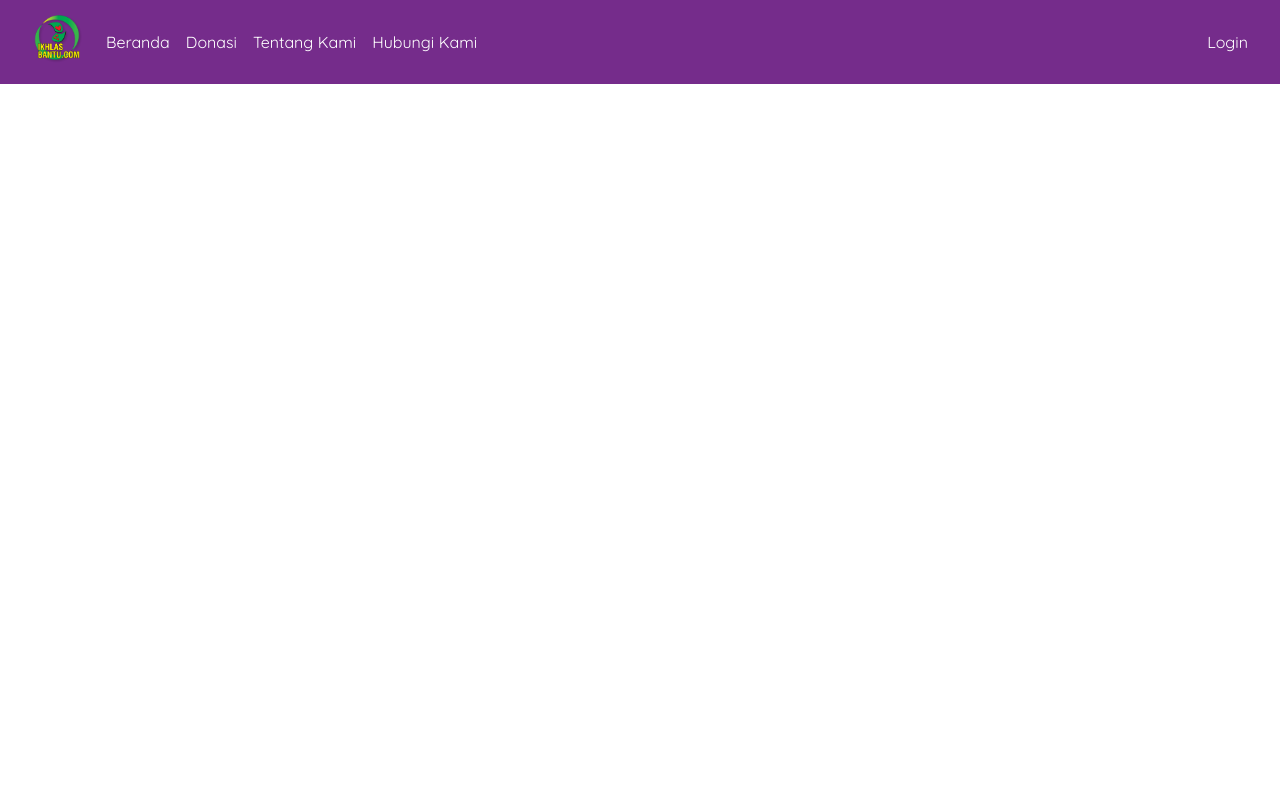
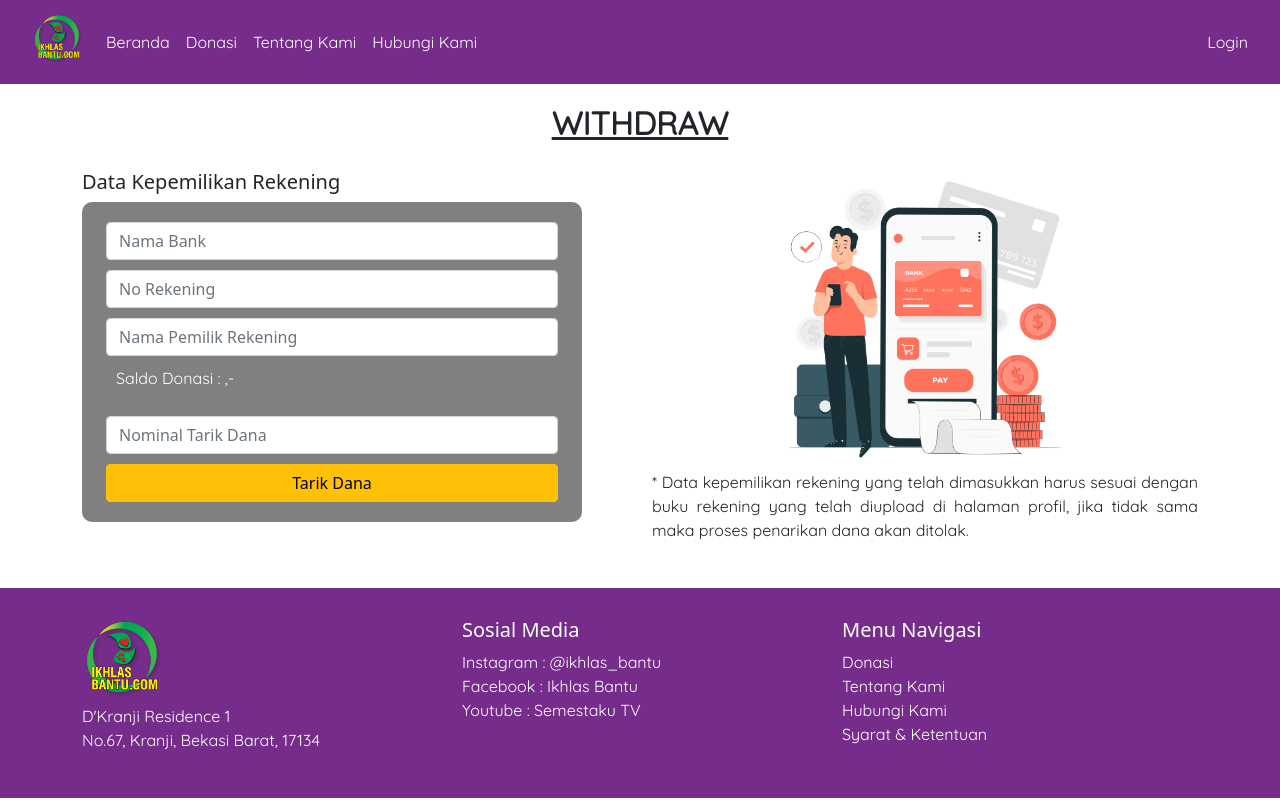
Before and after one commit to alvine998/ikhlasbantu, a Next.js app: page /withdraw in a window 1280 px wide. Built offline with nearby package versions, Linux system fonts and the light colour scheme; no server answers.

Commit message:
withdraw ok

```diff
--- a/pages/withdraw/index.js
+++ b/pages/withdraw/index.js
@@ -1,13 +1,140 @@
-import React from 'react';
+import axios from 'axios';
+import Image from 'next/image';
+import React, { useEffect, useState } from 'react';
+import NumberFormat from 'react-number-format';
+import swal from 'sweetalert';
+import Footer from '../../components/Footer';
+import useMediaQuery from '../../components/MediaQuery';
 import Navbar from '../../components/Navbar';
 
+index.title = "Withdraw"
+
 function index(props) {
+
+    const [namaBank, setNamaBank] = useState('');
+    const [norek, setNorek] = useState('');
+    const [nama, setNama] = useState('');
+    const [nominal, setNominal] = useState('');
+    const [saldo, setSaldo] = useState('');
+
+    const handlingBank = (e) => {
+        setNamaBank(e.target.value)
+    }
+    const handlingNama = (e) => {
+        setNama(e.target.value)
+    }
+    const handlingNominal = (e) => {
+        setNominal(e.target.value)
+    }
+    const handlingNorek = (e) => {
+        setNorek(e.target.value)
+    }
+
+    const getData = () => {
+        var key = localStorage.getItem("wdKey");
+        console.log(key);
+
+        axios.get(`http://localhost:4000/donasis/${key}`).then(
+            res => {
+                console.log(res.data);
+                const result = res.data;
+                setSaldo(result.terkumpul)
+            }
+        )
+    }
+
+    const onVerification = () => {
+        if(nominal > saldo){
+            swal("Nominal tidak sesuai saldo dana",{icon:"warning"})
+        }
+    }
+
+    useEffect(()=>{
+        getData();
+    },[])
+
+    const isBreakpoint = useMediaQuery(768);
     return (
         <div>
-            <Navbar/>
-            <div>
+            <Navbar />
+            <div style={{ paddingBottom: 30 }}>
+                <div style={{ paddingTop: 20 }}>
+                    <h2 style={{ textAlign: "center", fontWeight: "bold" }}><u>WITHDRAW</u></h2>
+                </div>
+                <div className='container' style={{ paddingTop: 20 }}>
+                    <div className='row'>
+                        <div className='col-md'>
+                            <h5>Data Kepemilikan Rekening</h5>
+                            {
+                                isBreakpoint ? (
+                                    <div>
+                                        <div style={{ width: "100%", height: "100%", borderStyle: "hidden", borderRadius: 10, backgroundColor: "gray" }}>
+                                            <div className='container'>
+                                                <div style={{ paddingTop: 20 }}>
+                                                    <input value={namaBank} onChange={handlingBank.bind(this)} placeholder='Nama Bank' type={"text"} className='form-control' />
+                                                </div>
+                                                <div style={{ paddingTop: 10 }}>
+                                                    <input value={norek} onChange={handlingNorek.bind(this)} placeholder='No Rekening' type={"text"} className='form-control' />
+                                                </div>
+                                                <div style={{ paddingTop: 10 }}>
+                                                    <input value={nama} onChange={handlingNama.bind(this)} placeholder='Nama Pemilik Rekening' type={"text"} className='form-control' />
+                                                </div>
+                                                <div style={{ paddingTop: 10, paddingLeft: 10 }}>
+                                                    <p style={{ color: "white" }}>Saldo Donasi : <NumberFormat value={saldo} displayType='text' thousandSeparator prefix='Rp ' />,-</p>
+                                                </div>
+                                                <div style={{ paddingTop: 10 }}>
+                                                    <input value={nominal} onChange={handlingNominal.bind(this)} placeholder='Nominal Tarik Dana' type={"text"} className='form-control' />
+                                                </div>
+                                                <div style={{ paddingTop: 10, paddingBottom: 20 }}>
+                                                    <button onClick={()=>{onVerification()}} className='btn btn-warning w-100'>Tarik Dana</button>
+                                                </div>
+                                            </div>
+                                        </div>
+                                    </div>
+                                ) : (
+                                    <div>
+                                        <div style={{ width: 500, height: "100%", borderStyle: "hidden", borderRadius: 10, backgroundColor: "gray" }}>
+                                            <div className='container'>
+                                                <div style={{ paddingTop: 20 }}>
+                                                    <input value={namaBank} onChange={handlingBank.bind(this)} placeholder='Nama Bank' type={"text"} className='form-control' />
+                                                </div>
+                                                <div style={{ paddingTop: 10 }}>
+                                                    <input value={norek} onChange={handlingNorek.bind(this)} placeholder='No Rekening' type={"text"} className='form-control' />
+                                                </div>
+                                                <div style={{ paddingTop: 10 }}>
+                                                    <input value={nama} onChange={handlingNama.bind(this)} placeholder='Nama Pemilik Rekening' type={"text"} className='form-control' />
+                                                </div>
+                                                <div style={{ paddingTop: 10, paddingLeft: 10 }}>
+                                                    <p style={{ color: "white" }}>Saldo Donasi : <NumberFormat value={saldo} displayType='text' thousandSeparator prefix='Rp ' />,-</p>
+                                                </div>
+                                                <div style={{ paddingTop: 10 }}>
+                                                    <input value={nominal} onChange={handlingNominal.bind(this)} placeholder='Nominal Tarik Dana' type={"text"} className='form-control' />
+                                                </div>
+                                                <div style={{ paddingTop: 10, paddingBottom: 20 }}>
+                                                    <button onClick={()=>{onVerification()}} className='btn btn-warning w-100'>Tarik Dana</button>
+                                                </div>
+                                            </div>
+                                        </div>
+                                    </div>
+                                )
+                            }
 
+                        </div>
+                        <div className='col-md'>
+                            <div style={{ justifyContent: "center", alignItems: "center", display: "flex" }}>
+                                <Image width={300} height={300} src={"/withdraw.jpg"} />
+                            </div>
+                            <p style={{ textAlign: "justify" }}>
+                                * Data kepemilikan rekening yang telah dimasukkan
+                                harus sesuai dengan buku rekening yang telah diupload
+                                di halaman profil, jika tidak sama maka proses penarikan
+                                dana akan ditolak.
+                            </p>
+                        </div>
+                    </div>
+                </div>
             </div>
+            <Footer />
         </div>
     );
 }
--- a/styles/Home.module.css
+++ b/styles/Home.module.css
@@ -392,7 +392,6 @@
 .boxTotalDonasi{
   width: 300px;
   height: 150px;
-  border-style: groove;
   border-radius: 20px;
   transition: 0.5s;
   padding: 30px;
```
Also changed, not shown: pages/admin/index.js (+26 -13 lines), pages/admin/user-profile.js (+10 -8 lines), pages/buat-donasi-dashboard/index.js (+6 -2 lines), public/withdraw.jpg (added).
